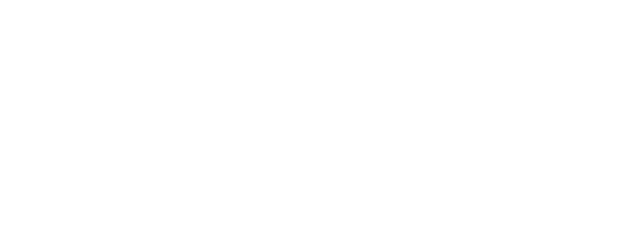
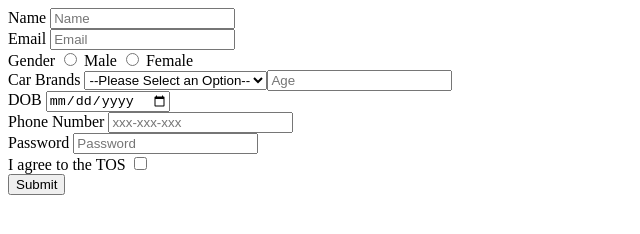
Before and after one commit to acciojob/signup-form-car-VinayVastrakar, a website: page main.html in a window 1280 px wide. Shown: the whole page, without its empty margins (0-640 px from the left). Drawn offline with Linux system fonts and the light colour scheme.

Commit message:
created a submission

```diff
--- a/main.html
+++ b/main.html
@@ -10,7 +10,48 @@
 	<!-- the entire body must be written by student -->
     <script type="text/javascript" src="./script.js">
 </script>
+<form method="post">
+	<label for="name">Name</label>
+	<input type="text" required id="name" placeholder="Name">
+	<br>
+	<label for="email">Email</label>
+	<input type="email" required id="email" placeholder="Email">
+	<br>
+	<label for="gender">Gender</label>
+	<input type="radio" required id="gender_m" name="gender" value="Male" >
+	<label for="gender_m">Male</label>
+	<input type="radio" required id="gender_f" name="gender" value="Female">
+	<label for="gender_f">Female</label>
+	<br>
+	<label for="cars">Car Brands</label>
+	<select type="select" required id="cars">
+	<option value="" disabled selected>--Please Select an Option--</option>
+		<option value="maruti">Maruti</option>
+		<option value="maruti">Ford</option>
+		<option value="maruti">BMW</option>
+		<option value="maruti">Mercidies</option>
+		<option value="maruti">Thar</option>
+		<option value="maruti">Mahindra</option>
+		<option value="maruti">Hundai</option>
+	<br>
+	<label for="age">Age</label>
+	<input type="number" required id="age" placeholder="Age">
+	<br>
+	<label for="dob">DOB</label>
+	<input type="date" required id="dob">
+	<br>
+	<label for="tel">Phone Number</label>
+	<input type="tel"  id="tel" placeholder="xxx-xxx-xxx">
+	<br>
+	<label for="password">Password</label>
+	<input type="password" required id="name" placeholder="Password">
+	<br>
+	<label for="tos">I agree to the TOS</label>
+	<input type="checkbox" required id="tos">
+	<br>
+	<button type="submit">Submit</button>
 
+</form>
 </body>
 
 </html>
```
